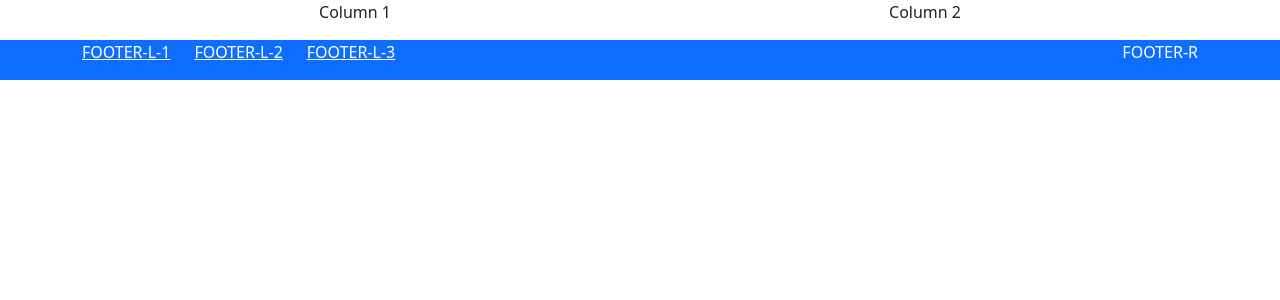
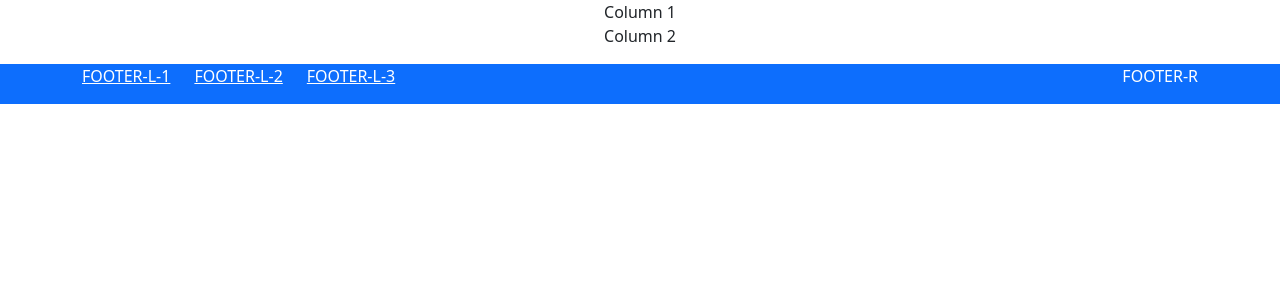
Before and after one commit to nedimcanulusoy/EFARS, a Flask app: page / in a window 1280 px wide. Shown: the part 56-356 px from the top of the page. Run offline with Flask 2, Linux system fonts and the light colour scheme.

Commit message:
UPDATE column alignment

```diff
--- a/efars/templates/index.html
+++ b/efars/templates/index.html
@@ -3,8 +3,8 @@
 {% block content %}
     <div class="container">
         <div class="row">
-            <div class="col-md-6 text-center"> Column 1 </div>
-            <div class="col-md-6 text-center"> Column 2 </div>
+            <div class="col-md-12 text-center"> Column 1 </div>
+            <div class="col-md-12 text-center"> Column 2 </div>
         </div>
     </div>
 {% endblock content %}
```
